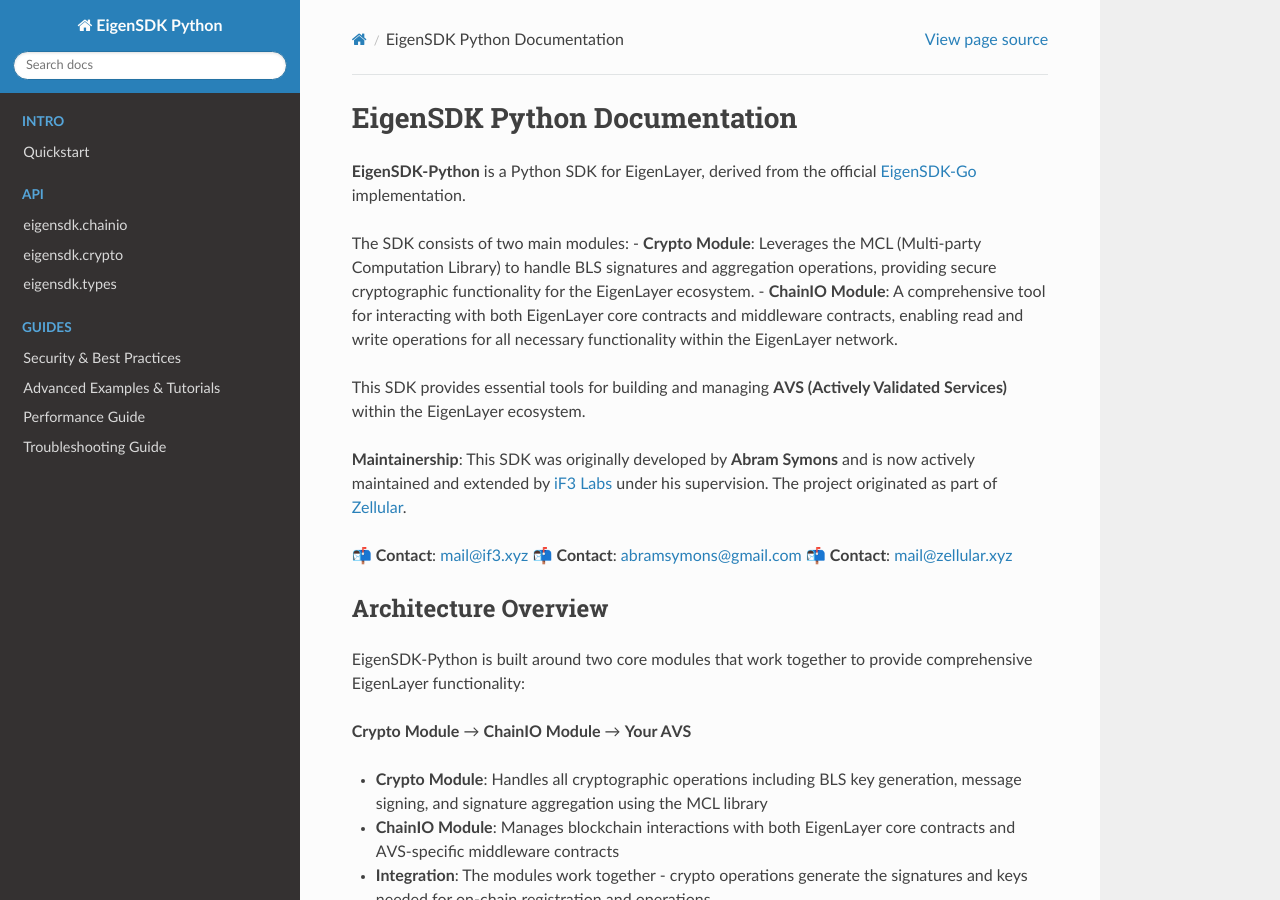
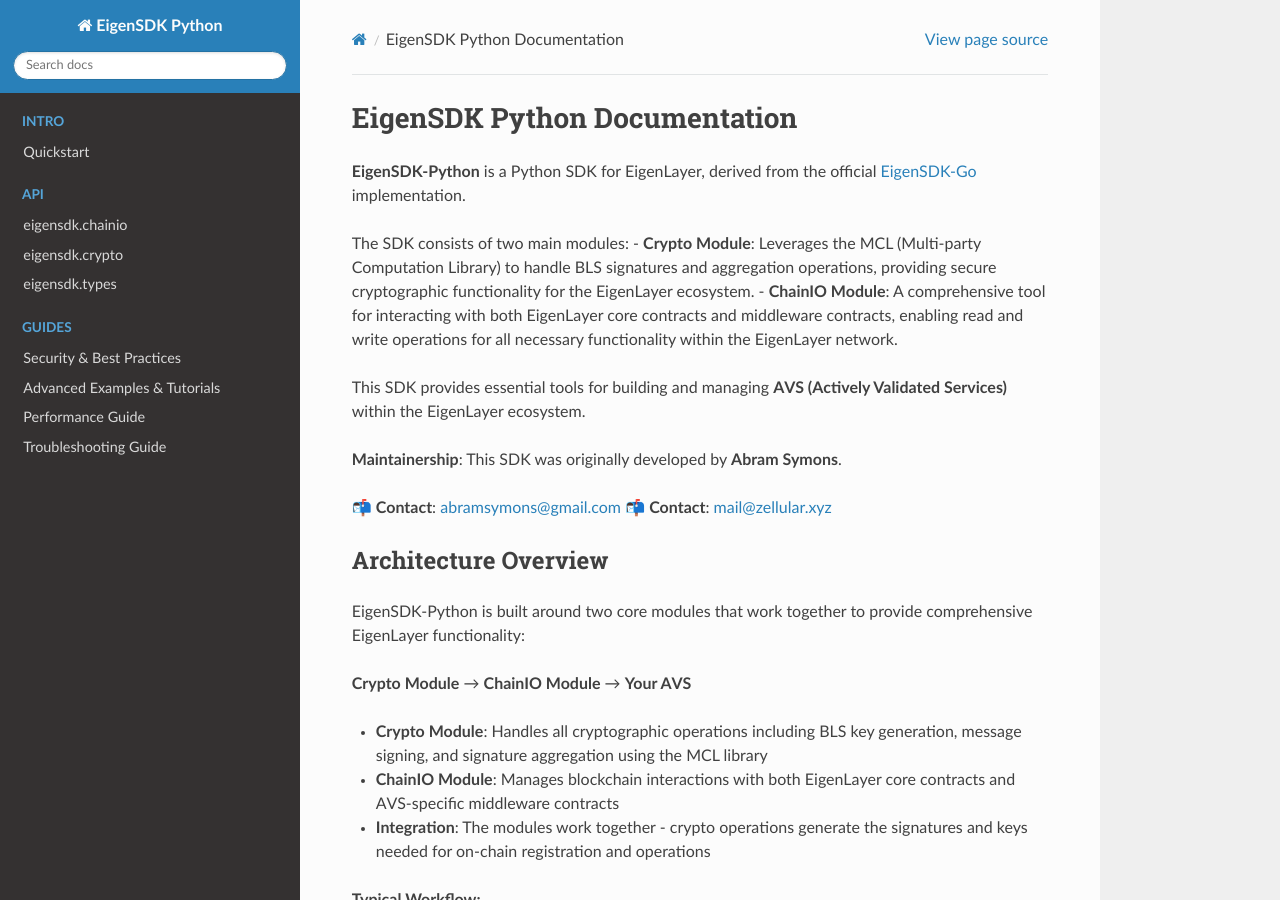
Before and after one commit to zellular-xyz/eigensdk-python, a Sphinx documentation site: the page built from docs/source/index.rst, in a window 1280 px wide and 900 px high. Built offline with Sphinx 7.4.7 and the Read the Docs theme 3.1.0, drawn with Linux system fonts in a browser that asks for light colours; some of the changed text lies outside the part shown.

Commit message:
UPDATE DOCS

```diff
--- a/docs/source/conf.py
+++ b/docs/source/conf.py
@@ -3,8 +3,8 @@
 # -- Project information
 
 project = "EigenSDK Python"
-copyright = "2025, Abram Symons and iF3Labs"
-author = "Abram Symons (original author), maintained by iF3Labs under his supervision"
+copyright = "2025, Abram Symons"
+author = "Abram Symons"
 
 release = "0.1.0"
 version = "0.1.0"
@@ -38,6 +38,5 @@
 # -- Custom project attribution note (can be used in templates or footers)
 
 rst_epilog = """
-.. |project_note| replace:: This SDK was originally developed by Abram Symons and is now actively
-maintained and extended by iF3Labs.
+.. |project_note| replace:: This SDK was originally developed by Abram Symons .
 """
--- a/docs/source/index.rst
+++ b/docs/source/index.rst
@@ -9,9 +9,8 @@
 
 This SDK provides essential tools for building and managing **AVS (Actively Validated Services)** within the EigenLayer ecosystem.
 
-**Maintainership**: This SDK was originally developed by **Abram Symons** and is now actively maintained and extended by `iF3 Labs <https://github.com/if3-xyz>`_ under his supervision. The project originated as part of `Zellular <https://github.com/zellular-xyz>`_.
+**Maintainership**: This SDK was originally developed by **Abram Symons**.
 
-📬 **Contact**: `mail@if3.xyz <mailto:mail@if3.xyz>`_
 📬 **Contact**: `abramsymons@gmail.com <mailto:abramsymons@gmail.com>`_
 📬 **Contact**: `mail@zellular.xyz <mailto:mail@zellular.xyz>`_
 
--- a/pyproject.toml
+++ b/pyproject.toml
@@ -5,14 +5,14 @@
 [project]
 name = "eigensdk"
 version = "0.1.0"
-description = "A Python SDK for developing EigenLayer AVS. Originally developed by Abram Symons and maintained by iF3Labs under his supervision."
+description = "A Python SDK for developing EigenLayer AVS. Originally developed by Abram Symons."
 requires-python = ">=3.11"
 authors = [
     {name = "Abram Symons", email = "abramsymons@gmail.com"},
-    {name = "iF3Labs", email = "mail@if3.xyz"}
+
 ]
 maintainers = [
-    {name = "iF3Labs", email = "mail@if3.xyz"}
+    {name = "Abram Symons", email = "abramsymons@gmail.com"}
 ]
 classifiers = [
     "Programming Language :: Python :: 3",
```
Also changed, not shown: 2 other files.
